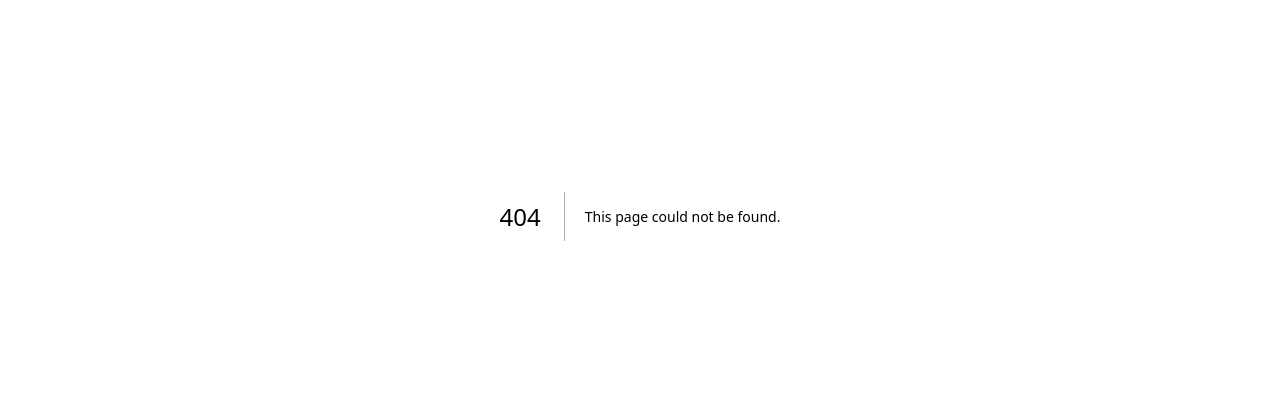
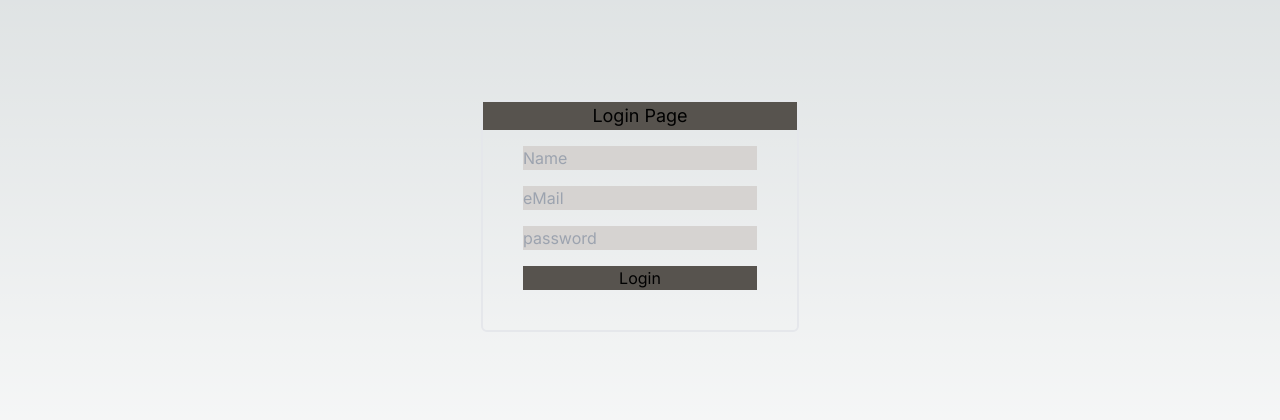
Before and after one commit to ShoeheyOt/my-blog, a Next.js app: page /login in a window 1280 px wide. Before the commit this address had no page. Shown: the part 184-604 px from the top of the page. Built offline with nearby package versions, Linux system fonts and the light colour scheme.

Commit message:
initial commit

```diff
--- /dev/null
+++ b/src/app/blog/page.tsx
@@ -0,0 +1,25 @@
+export default function Blog() {
+  return (
+    <div className="grid grid-cols-4 grid-rows-3">
+      <header className="border-2 col-span-4 h-12">header</header>
+      <aside className="border-2 h-24">aside</aside>
+      <article className="border-2 col-span-3 min-h-12">
+        <div>content1</div>
+        <div>content1</div>
+        <div>content1</div>
+        <div>content1</div>
+        <div>content1</div>
+        <div>content1</div>
+        <div>content1</div>
+        <div>content1</div>
+        <div>content1</div>
+        <div>content1</div>
+        <div>content1</div>
+        <div>content1</div>
+        <div>content1</div>
+        <div>content1</div>
+      </article>
+      <footer className="border-2 col-span-4 h-24">footer</footer>
+    </div>
+  );
+}
--- /dev/null
+++ b/src/app/login/page.tsx
@@ -0,0 +1,5 @@
+import { LoginPage } from "@/components/LoginPage";
+
+export default function Login() {
+  return <LoginPage />;
+}
--- a/src/app/page.tsx
+++ b/src/app/page.tsx
@@ -1,113 +1,115 @@
 import Image from "next/image";
+import { redirect } from "next/navigation";
 
 export default function Home() {
-  return (
-    <main className="flex min-h-screen flex-col items-center justify-between p-24">
-      <div className="z-10 w-full max-w-5xl items-center justify-between font-mono text-sm lg:flex">
-        <p className="fixed left-0 top-0 flex w-full justify-center border-b border-gray-300 bg-gradient-to-b from-zinc-200 pb-6 pt-8 backdrop-blur-2xl dark:border-neutral-800 dark:bg-zinc-800/30 dark:from-inherit lg:static lg:w-auto  lg:rounded-xl lg:border lg:bg-gray-200 lg:p-4 lg:dark:bg-zinc-800/30">
-          Get started by editing&nbsp;
-          <code className="font-mono font-bold">src/app/page.tsx</code>
-        </p>
-        <div className="fixed bottom-0 left-0 flex h-48 w-full items-end justify-center bg-gradient-to-t from-white via-white dark:from-black dark:via-black lg:static lg:size-auto lg:bg-none">
-          <a
-            className="pointer-events-none flex place-items-center gap-2 p-8 lg:pointer-events-auto lg:p-0"
-            href="https://vercel.com?utm_source=create-next-app&utm_medium=appdir-template&utm_campaign=create-next-app"
-            target="_blank"
-            rel="noopener noreferrer"
-          >
-            By{" "}
-            <Image
-              src="/vercel.svg"
-              alt="Vercel Logo"
-              className="dark:invert"
-              width={100}
-              height={24}
-              priority
-            />
-          </a>
-        </div>
-      </div>
+  redirect("/login");
+  // return (
+  //   <main className="flex min-h-screen flex-col items-center justify-between p-24">
+  //     <div className="z-10 w-full max-w-5xl items-center justify-between font-mono text-sm lg:flex">
+  //       <p className="fixed left-0 top-0 flex w-full justify-center border-b border-gray-300 bg-gradient-to-b from-zinc-200 pb-6 pt-8 backdrop-blur-2xl dark:border-neutral-800 dark:bg-zinc-800/30 dark:from-inherit lg:static lg:w-auto  lg:rounded-xl lg:border lg:bg-gray-200 lg:p-4 lg:dark:bg-zinc-800/30">
+  //         Get started by editing&nbsp;
+  //         <code className="font-mono font-bold">src/app/page.tsx</code>
+  //       </p>
+  //       <div className="fixed bottom-0 left-0 flex h-48 w-full items-end justify-center bg-gradient-to-t from-white via-white dark:from-black dark:via-black lg:static lg:size-auto lg:bg-none">
+  //         <a
+  //           className="pointer-events-none flex place-items-center gap-2 p-8 lg:pointer-events-auto lg:p-0"
+  //           href="https://vercel.com?utm_source=create-next-app&utm_medium=appdir-template&utm_campaign=create-next-app"
+  //           target="_blank"
+  //           rel="noopener noreferrer"
+  //         >
+  //           By{" "}
+  //           <Image
+  //             src="/vercel.svg"
+  //             alt="Vercel Logo"
+  //             className="dark:invert"
+  //             width={100}
+  //             height={24}
+  //             priority
+  //           />
+  //         </a>
+  //       </div>
+  //     </div>
 
-      <div className="relative z-[-1] flex place-items-center before:absolute before:h-[300px] before:w-full before:-translate-x-1/2 before:rounded-full before:bg-gradient-radial before:from-white before:to-transparent before:blur-2xl before:content-[''] after:absolute after:-z-20 after:h-[180px] after:w-full after:translate-x-1/3 after:bg-gradient-conic after:from-sky-200 after:via-blue-200 after:blur-2xl after:content-[''] before:dark:bg-gradient-to-br before:dark:from-transparent before:dark:to-blue-700 before:dark:opacity-10 after:dark:from-sky-900 after:dark:via-[#0141ff] after:dark:opacity-40 sm:before:w-[480px] sm:after:w-[240px] before:lg:h-[360px]">
-        <Image
-          className="relative dark:drop-shadow-[0_0_0.3rem_#ffffff70] dark:invert"
-          src="/next.svg"
-          alt="Next.js Logo"
-          width={180}
-          height={37}
-          priority
-        />
-      </div>
+  //     <div className="relative z-[-1] flex place-items-center before:absolute before:h-[300px] before:w-full before:-translate-x-1/2 before:rounded-full before:bg-gradient-radial before:from-white before:to-transparent before:blur-2xl before:content-[''] after:absolute after:-z-20 after:h-[180px] after:w-full after:translate-x-1/3 after:bg-gradient-conic after:from-sky-200 after:via-blue-200 after:blur-2xl after:content-[''] before:dark:bg-gradient-to-br before:dark:from-transparent before:dark:to-blue-700 before:dark:opacity-10 after:dark:from-sky-900 after:dark:via-[#0141ff] after:dark:opacity-40 sm:before:w-[480px] sm:after:w-[240px] before:lg:h-[360px]">
+  //       <Image
+  //         className="relative dark:drop-shadow-[0_0_0.3rem_#ffffff70] dark:invert"
+  //         src="/next.svg"
+  //         alt="Next.js Logo"
+  //         width={180}
+  //         height={37}
+  //         priority
+  //       />
+  //     </div>
 
-      <div className="mb-32 grid text-center lg:mb-0 lg:w-full lg:max-w-5xl lg:grid-cols-4 lg:text-left">
-        <a
-          href="https://nextjs.org/docs?utm_source=create-next-app&utm_medium=appdir-template&utm_campaign=create-next-app"
-          className="group rounded-lg border border-transparent px-5 py-4 transition-colors hover:border-gray-300 hover:bg-gray-100 hover:dark:border-neutral-700 hover:dark:bg-neutral-800/30"
-          target="_blank"
-          rel="noopener noreferrer"
-        >
-          <h2 className="mb-3 text-2xl font-semibold">
-            Docs{" "}
-            <span className="inline-block transition-transform group-hover:translate-x-1 motion-reduce:transform-none">
-              -&gt;
-            </span>
-          </h2>
-          <p className="m-0 max-w-[30ch] text-sm opacity-50">
-            Find in-depth information about Next.js features and API.
-          </p>
-        </a>
+  //     <div className="mb-32 grid text-center lg:mb-0 lg:w-full lg:max-w-5xl lg:grid-cols-4 lg:text-left">
+  //       <a
+  //         href="https://nextjs.org/docs?utm_source=create-next-app&utm_medium=appdir-template&utm_campaign=create-next-app"
+  //         className="group rounded-lg border border-transparent px-5 py-4 transition-colors hover:border-gray-300 hover:bg-gray-100 hover:dark:border-neutral-700 hover:dark:bg-neutral-800/30"
+  //         target="_blank"
+  //         rel="noopener noreferrer"
+  //       >
+  //         <h2 className="mb-3 text-2xl font-semibold">
+  //           Docs{" "}
+  //           <span className="inline-block transition-transform group-hover:translate-x-1 motion-reduce:transform-none">
+  //             -&gt;
+  //           </span>
+  //         </h2>
+  //         <p className="m-0 max-w-[30ch] text-sm opacity-50">
+  //           Find in-depth information about Next.js features and API.
+  //         </p>
+  //       </a>
 
-        <a
-          href="https://nextjs.org/learn?utm_source=create-next-app&utm_medium=appdir-template-tw&utm_campaign=create-next-app"
-          className="group rounded-lg border border-transparent px-5 py-4 transition-colors hover:border-gray-300 hover:bg-gray-100 hover:dark:border-neutral-700 hover:dark:bg-neutral-800/30"
-          target="_blank"
-          rel="noopener noreferrer"
-        >
-          <h2 className="mb-3 text-2xl font-semibold">
-            Learn{" "}
-            <span className="inline-block transition-transform group-hover:translate-x-1 motion-reduce:transform-none">
-              -&gt;
-            </span>
-          </h2>
-          <p className="m-0 max-w-[30ch] text-sm opacity-50">
-            Learn about Next.js in an interactive course with&nbsp;quizzes!
-          </p>
-        </a>
+  //       <a
+  //         href="https://nextjs.org/learn?utm_source=create-next-app&utm_medium=appdir-template-tw&utm_campaign=create-next-app"
+  //         className="group rounded-lg border border-transparent px-5 py-4 transition-colors hover:border-gray-300 hover:bg-gray-100 hover:dark:border-neutral-700 hover:dark:bg-neutral-800/30"
+  //         target="_blank"
+  //         rel="noopener noreferrer"
+  //       >
+  //         <h2 className="mb-3 text-2xl font-semibold">
+  //           Learn{" "}
+  //           <span className="inline-block transition-transform group-hover:translate-x-1 motion-reduce:transform-none">
+  //             -&gt;
+  //           </span>
+  //         </h2>
+  //         <p className="m-0 max-w-[30ch] text-sm opacity-50">
+  //           Learn about Next.js in an interactive course with&nbsp;quizzes!
+  //         </p>
+  //       </a>
 
-        <a
-          href="https://vercel.com/templates?framework=next.js&utm_source=create-next-app&utm_medium=appdir-template&utm_campaign=create-next-app"
-          className="group rounded-lg border border-transparent px-5 py-4 transition-colors hover:border-gray-300 hover:bg-gray-100 hover:dark:border-neutral-700 hover:dark:bg-neutral-800/30"
-          target="_blank"
-          rel="noopener noreferrer"
-        >
-          <h2 className="mb-3 text-2xl font-semibold">
-            Templates{" "}
-            <span className="inline-block transition-transform group-hover:translate-x-1 motion-reduce:transform-none">
-              -&gt;
-            </span>
-          </h2>
-          <p className="m-0 max-w-[30ch] text-sm opacity-50">
-            Explore starter templates for Next.js.
-          </p>
-        </a>
+  //       <a
+  //         href="https://vercel.com/templates?framework=next.js&utm_source=create-next-app&utm_medium=appdir-template&utm_campaign=create-next-app"
+  //         className="group rounded-lg border border-transparent px-5 py-4 transition-colors hover:border-gray-300 hover:bg-gray-100 hover:dark:border-neutral-700 hover:dark:bg-neutral-800/30"
+  //         target="_blank"
+  //         rel="noopener noreferrer"
+  //       >
+  //         <h2 className="mb-3 text-2xl font-semibold">
+  //           Templates{" "}
+  //           <span className="inline-block transition-transform group-hover:translate-x-1 motion-reduce:transform-none">
+  //             -&gt;
+  //           </span>
+  //         </h2>
+  //         <p className="m-0 max-w-[30ch] text-sm opacity-50">
+  //           Explore starter templates for Next.js.
+  //         </p>
+  //       </a>
 
-        <a
-          href="https://vercel.com/new?utm_source=create-next-app&utm_medium=appdir-template&utm_campaign=create-next-app"
-          className="group rounded-lg border border-transparent px-5 py-4 transition-colors hover:border-gray-300 hover:bg-gray-100 hover:dark:border-neutral-700 hover:dark:bg-neutral-800/30"
-          target="_blank"
-          rel="noopener noreferrer"
-        >
-          <h2 className="mb-3 text-2xl font-semibold">
-            Deploy{" "}
-            <span className="inline-block transition-transform group-hover:translate-x-1 motion-reduce:transform-none">
-              -&gt;
-            </span>
-          </h2>
-          <p className="m-0 max-w-[30ch] text-balance text-sm opacity-50">
-            Instantly deploy your Next.js site to a shareable URL with Vercel.
-          </p>
-        </a>
-      </div>
-    </main>
-  );
+  //       <a
+  //         href="https://vercel.com/new?utm_source=create-next-app&utm_medium=appdir-template&utm_campaign=create-next-app"
+  //         className="group rounded-lg border border-transparent px-5 py-4 transition-colors hover:border-gray-300 hover:bg-gray-100 hover:dark:border-neutral-700 hover:dark:bg-neutral-800/30"
+  //         target="_blank"
+  //         rel="noopener noreferrer"
+  //       >
+  //         <h2 className="mb-3 text-2xl font-semibold">
+  //           Deploy{" "}
+  //           <span className="inline-block transition-transform group-hover:translate-x-1 motion-reduce:transform-none">
+  //             -&gt;
+  //           </span>
+  //         </h2>
+  //         <p className="m-0 max-w-[30ch] text-balance text-sm opacity-50">
+  //           Instantly deploy your Next.js site to a shareable URL with Vercel.
+  //         </p>
+  //       </a>
+  //     </div>
+  //   </main>
+  // );
 }
--- /dev/null
+++ b/src/components/LoginPage.tsx
@@ -0,0 +1,71 @@
+"use client";
+
+import { useRef } from "react";
+
+export const LoginPage = () => {
+  const inputNameRef = useRef<HTMLInputElement | null>(null);
+  const inputEMailRef = useRef<HTMLInputElement | null>(null);
+  const inputPasswordRef = useRef<HTMLInputElement | null>(null);
+  const handleLogin = (e: React.FormEvent<HTMLFormElement>) => {
+    e.preventDefault();
+    const name = inputNameRef.current
+      ? inputNameRef.current.value
+      : "name is Empty";
+    const eMail = inputEMailRef.current
+      ? inputEMailRef.current.value
+      : "email is Empty";
+    const password = inputPasswordRef.current
+      ? inputPasswordRef.current.value
+      : "pass is empty";
+    console.log(e);
+
+    inputNameRef.current!.value = "";
+    inputEMailRef.current!.value = "";
+    inputPasswordRef.current!.value = "";
+  };
+  return (
+    <div className="w-full h-screen">
+      <div
+        id="wrapper"
+        className="w-full h-full flex justify-center items-center"
+      >
+        <section className="border-2 pb-10 rounded-md">
+          <h4 className="w-full text-center bg-stone-600 text-lg">
+            Login Page
+          </h4>
+          <form
+            onSubmit={(e) => handleLogin(e)}
+            className="flex flex-col gap-4 px-10 mt-4"
+          >
+            <input
+              type="text"
+              name="account"
+              placeholder="Name"
+              ref={inputNameRef}
+              className="bg-stone-300 text-black"
+            />
+
+            <input
+              type="text"
+              name="eMail"
+              placeholder="eMail"
+              ref={inputEMailRef}
+              className="bg-stone-300 text-black"
+            />
+            <input
+              type="password"
+              name="password"
+              placeholder="password"
+              ref={inputPasswordRef}
+              className="bg-stone-300 text-black"
+            />
+
+            <button type="submit" className="bg-stone-600 hover:opacity-80">
+              Login
+            </button>
+          </form>
+        </section>
+      </div>
+    </div>
+  );
+};
```
